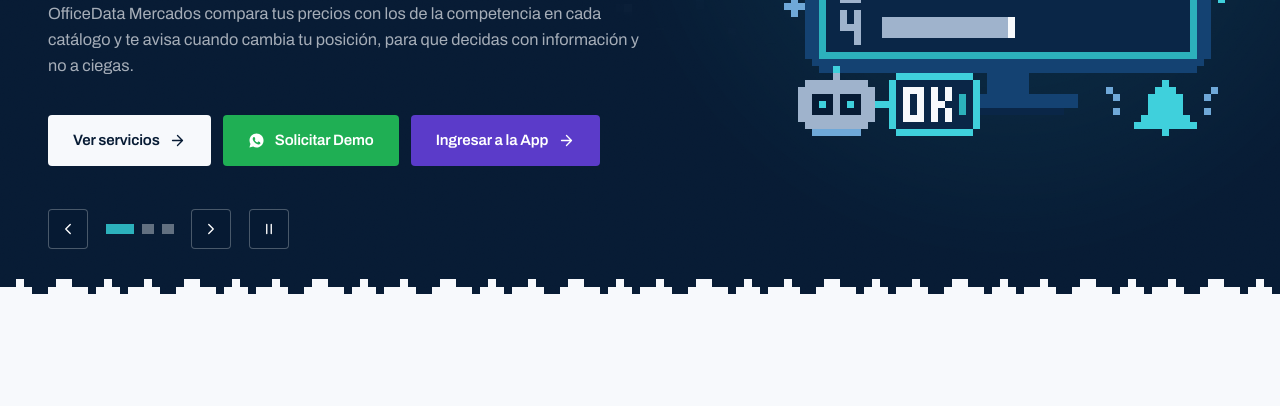
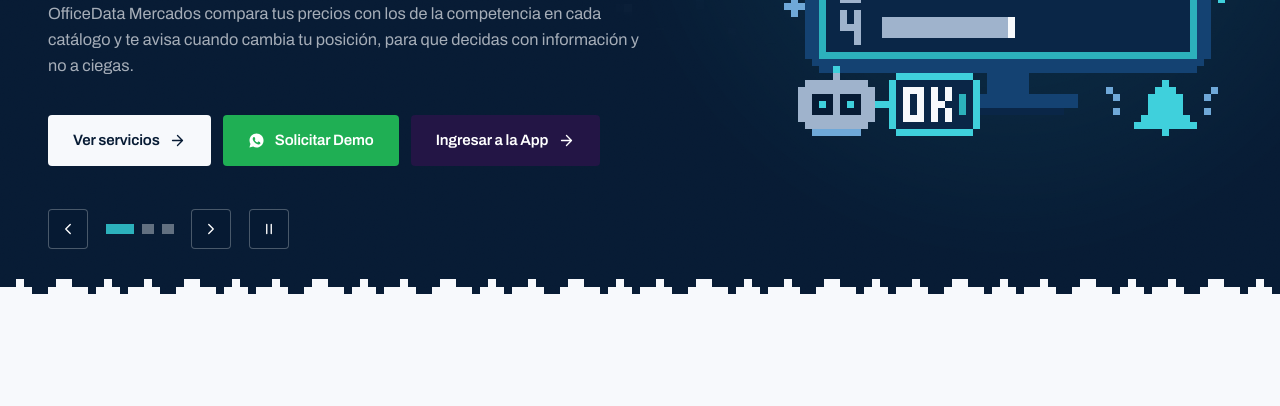
Before and after one commit to delossmario-create/webop2, a plain HTML site: page officedata/index.html in a window 1280 px wide. Shown: the part 356-762 px from the top of the page. Drawn offline with Linux system fonts and the light colour scheme.

Commit message:
OfficeData: color #231545 en el boton Ingresar a la App
Co-Authored-By: Claude Sonnet 5.5 <noreply@anthropic.com>

```diff
--- a/officedata/officedata.css
+++ b/officedata/officedata.css
@@ -119,8 +119,8 @@
 .mc-dot[aria-current="true"]{ width:28px; background:var(--c-tec); }
 
 /* Botón "Ingresar a la App": violeta propio de OfficeData */
-.btn--app{ background:#5B3BC9; color:#fff; }
-.btn--app:hover{ background:#6B4BDB; }
+.btn--app{ background:#231545; color:#fff; }
+.btn--app:hover{ background:#33206B; }
 
 /* Cursor de terminal parpadeando al final del título */
 .od-caret{
```
